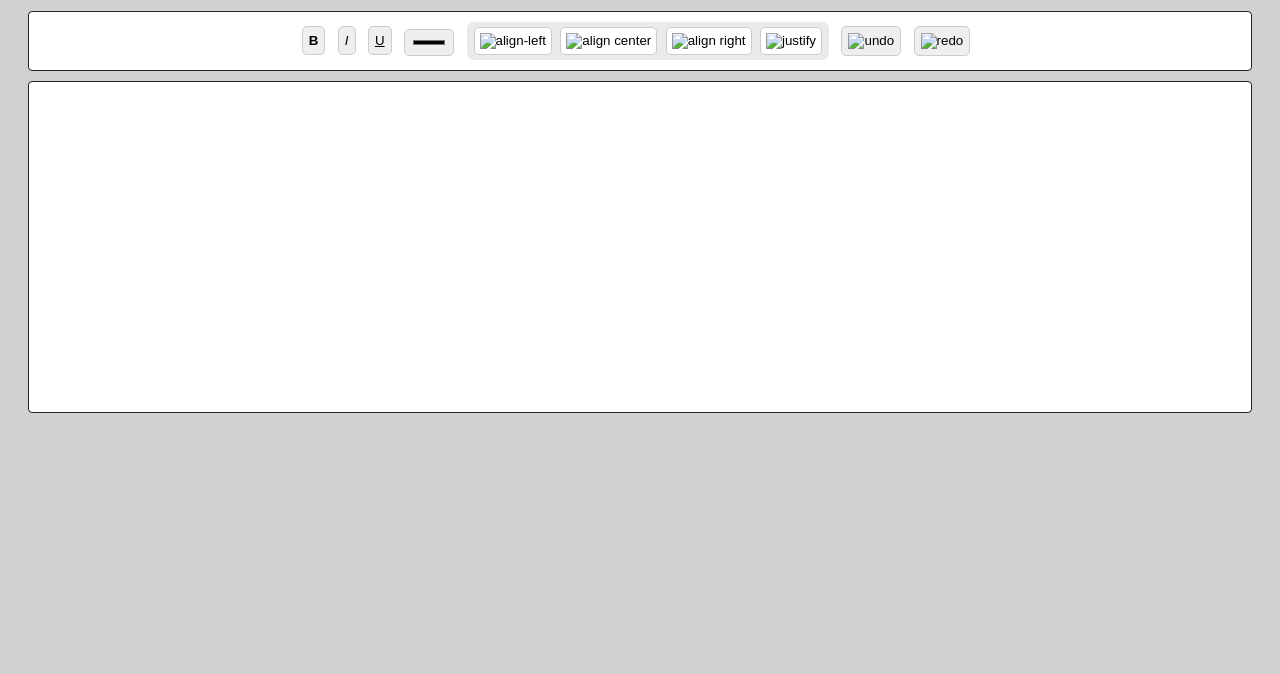
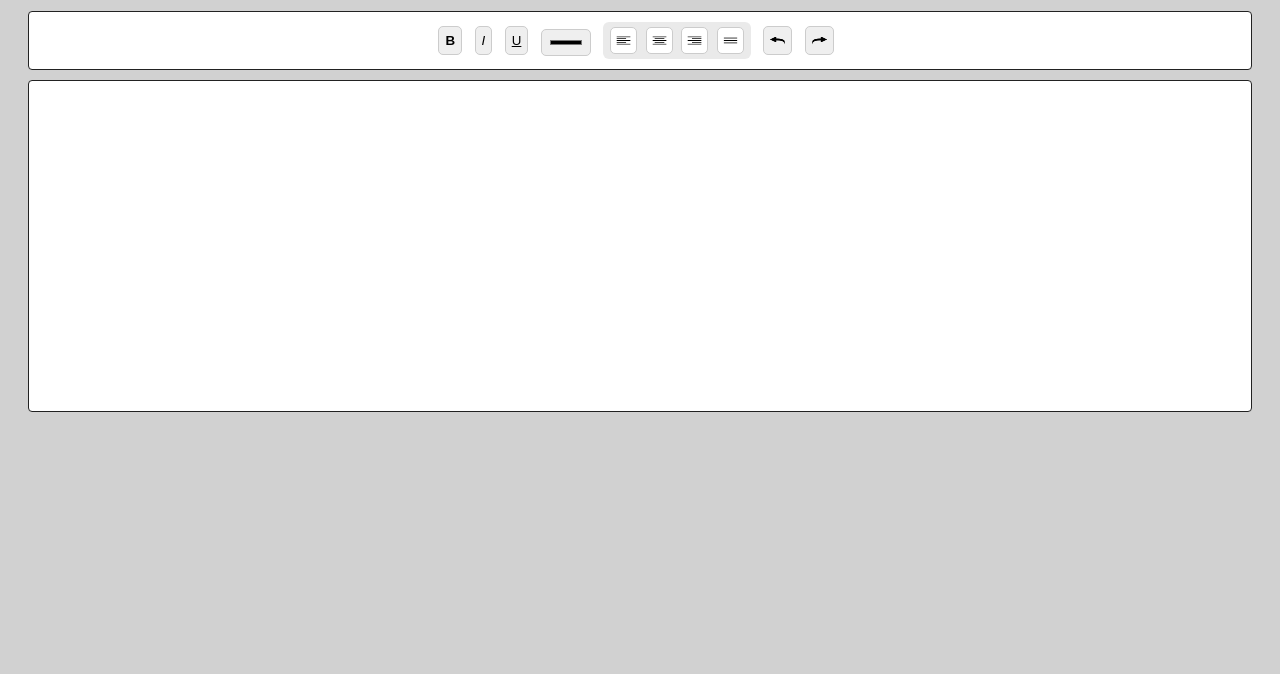
Before and after one commit to Sasanga003/Simple-text-editor, a plain HTML site: page index.html in a window 1280 px wide. Shown: the part 126-800 px from the top of the page. Drawn offline with Linux system fonts and the light colour scheme; the site is published under a folder, as on GitHub Pages, so addresses that start at the root find nothing.

Commit message:
Update index.html

```diff
--- a/index.html
+++ b/index.html
@@ -20,24 +20,24 @@
 
       <div class="alignment-panel">
         <button onclick="alignText('left')" title="Align Left">
-          <img src="/icons/align-left.png" alt="align-left" />
+          <img src="Icons/align-left.png" alt="align-left" />
         </button>
         <button onclick="alignText('center')" title="Align Center">
-          <img src="/icons/align-center.png" alt="align center" />
+          <img src="Icons/align-center.png" alt="align center" />
         </button>
         <button onclick="alignText('right')" title="Align Right">
-          <img src="/icons/align-right.png" alt="align right" />
+          <img src="Icons/align-right.png" alt="align right" />
         </button>
         <button onclick="alignText('justify')" title="Justify">
-          <img src="/icons/justify.png" alt="justify" />
+          <img src="Icons/justify.png" alt="justify" />
         </button>
       </div>
 
       <button onclick="undo()" title="Undo">
-        <img src="/icons/undo.png" alt="undo" />
+        <img src="Icons/undo.png" alt="undo" />
       </button>
       <button onclick="redo()" title="Redo">
-        <img src="/icons/redo.png" alt="redo" />
+        <img src="Icons/redo.png" alt="redo" />
       </button>
     </div>
 
```
